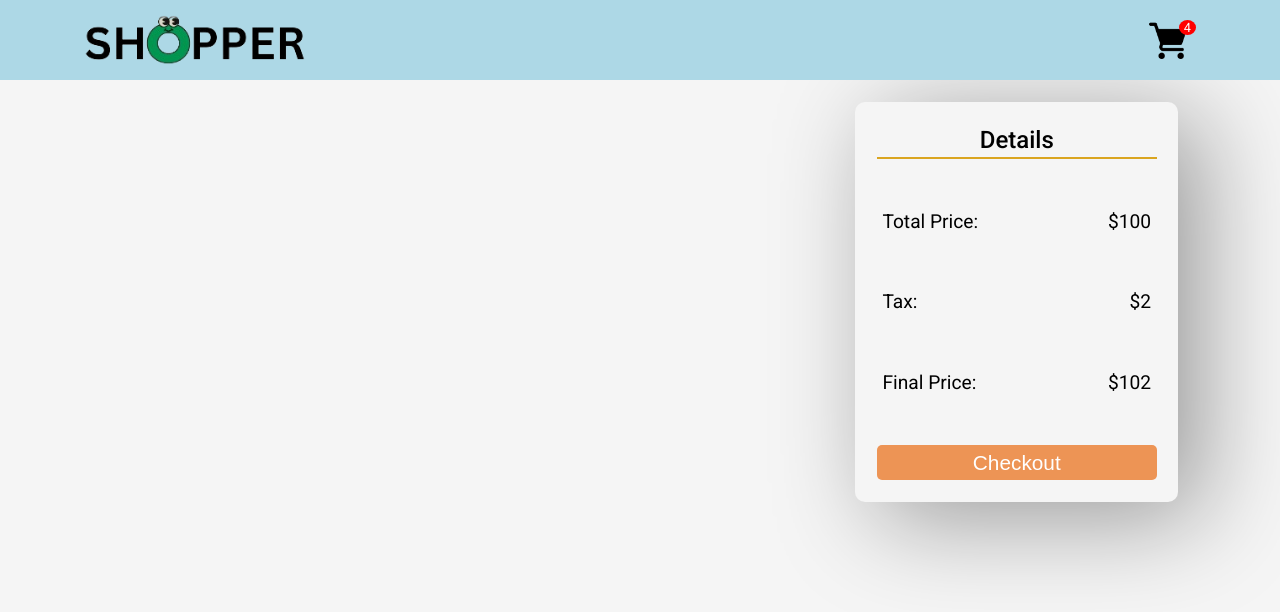
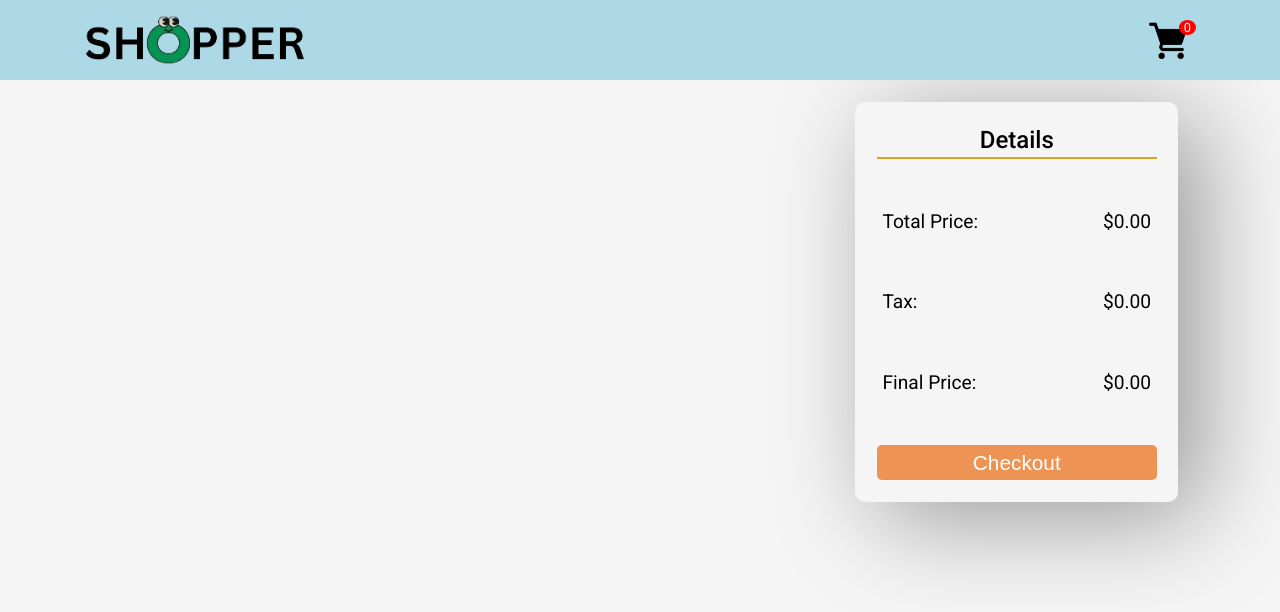
Before and after one commit to ajais-25/Shopper, a React (Vite) app: page /cart in a window 1280 px wide. Shown: the top 612 px of the page. Built offline with nearby package versions, Linux system fonts and the light colour scheme.

Commit message:
add final price calculations

```diff
--- a/src/components/Navbar/Navbar.jsx
+++ b/src/components/Navbar/Navbar.jsx
@@ -2,8 +2,11 @@ import Logo from "../../images/logo.png";
 import Cart from "../../images/cart.png";
 import "./Navbar.css";
 import { Link } from "react-router-dom";
+import { useSelector } from "react-redux";
 
 const Navbar = () => {
+  const items = useSelector((state) => state.items);
+
   return (
     <>
       <div className="navbar">
@@ -12,7 +15,7 @@ const Navbar = () => {
         </Link>
         <Link to="/cart" className="cart-logo-container">
           <img src={Cart} alt="cart" className="cart-logo" />
-          <div className="cart-quantity">4</div>
+          <div className="cart-quantity">{items.length}</div>
         </Link>
       </div>
     </>
--- a/src/pages/Cart/Cart.jsx
+++ b/src/pages/Cart/Cart.jsx
@@ -1,10 +1,28 @@
-import React from "react";
+import React, { useEffect, useState } from "react";
 import "./Cart.css";
 import { useSelector } from "react-redux";
 import CartCard from "../../components/CartCard/CartCard";
 
 const Cart = () => {
   const items = useSelector((state) => state.items);
+
+  const [price, setPrice] = useState(0);
+  const [tax, setTax] = useState(0);
+  const [finalPrice, setFinalPrice] = useState(0);
+
+  const calculatePrice = () => {
+    let total = 0;
+    items.map((item) => {
+      total += item.price * 100 * item.quantity;
+    });
+    setPrice((total / 100).toFixed(2));
+    setTax(((total * 0.01) / 100).toFixed(2));
+    setFinalPrice(((total * 1.01) / 100).toFixed(2));
+  };
+
+  useEffect(() => {
+    calculatePrice();
+  }, [items]);
 
   return (
     <>
@@ -19,15 +37,15 @@ const Cart = () => {
           <div className="details-heading">Details</div>
           <div className="total-price">
             <div>Total Price:</div>
-            <div>$100</div>
+            <div>${price}</div>
           </div>
           <div className="tax-incl">
             <div>Tax:</div>
-            <div>$2</div>
+            <div>${tax}</div>
           </div>
           <div className="final-price">
             <div>Final Price:</div>
-            <div>$102</div>
+            <div>${finalPrice}</div>
           </div>
           <button className="checkout-btn">Checkout</button>
         </div>
```
